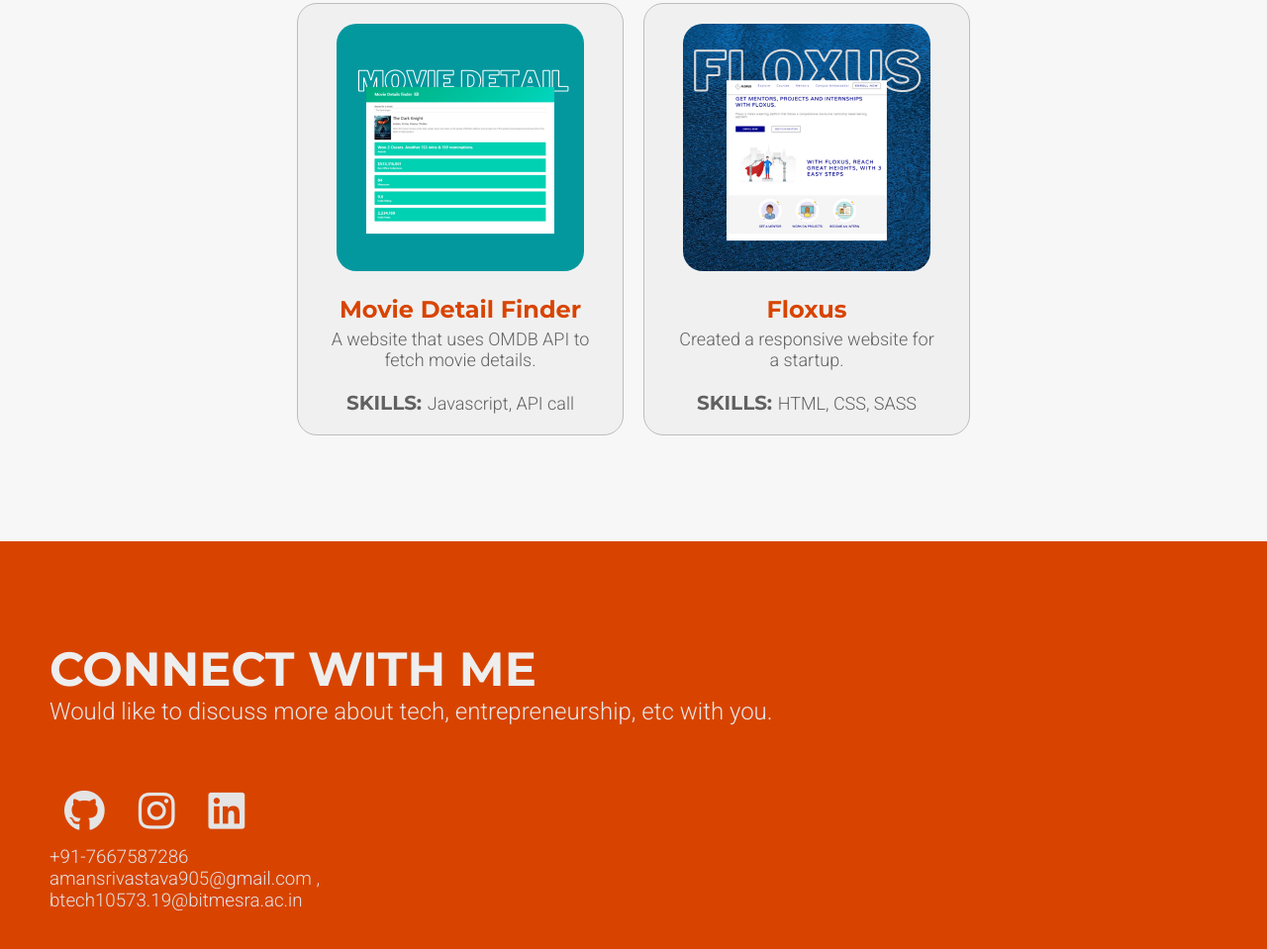
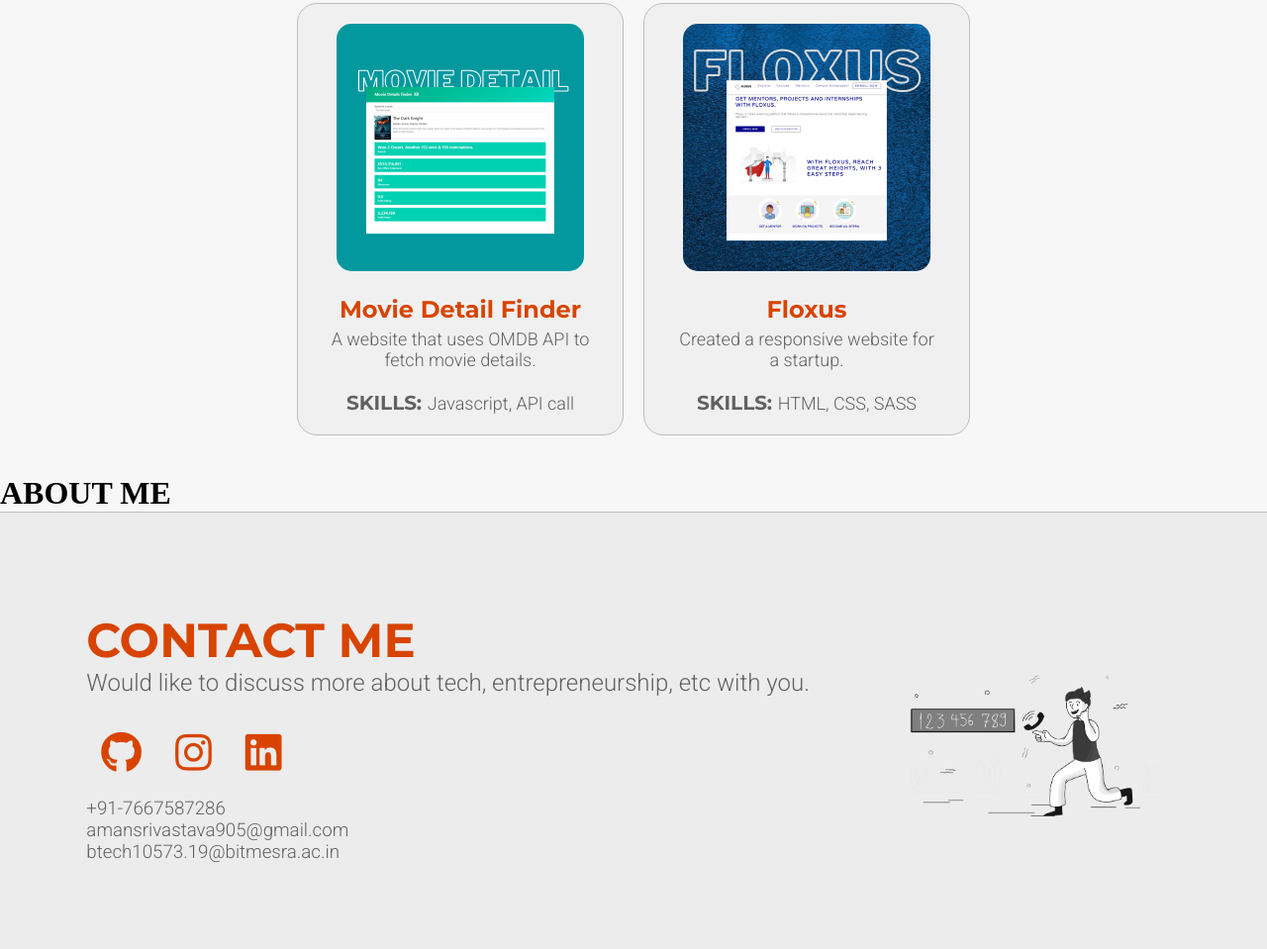
Before and after one commit to amansrivastava905/amansrivastava905, a plain HTML site: page index.html in a window 1280 px wide. Shown: the part 1469-2428 px from the top of the page at 99% size. Drawn offline with Linux system fonts and the light colour scheme.

Commit message:
Signed-off-by: Aman Srivastava <amansrivastava905@gmail.com>

```diff
--- a/index.html
+++ b/index.html
@@ -150,10 +150,18 @@
 
     <!-- about section, have educational qualifications, about personality, aspirations, future goals etc -->
 
+    <div class="about-container">
+        <h1>ABOUT ME</h1>
+    </div>
+
+
+
+
     <!-- contact section- social icons, email -->
 
     <div class="contact-container" id="contact">
-        <h1>CONNECT WITH ME</h1>
+        <div class="content">
+            <h1>CONTACT ME</h1>
         <p>Would like to discuss more about tech, entrepreneurship, etc with you.</p>
         <div class="social">
             <a href="https://github.com/amansrivastava905"><i class="fab fa-github fa-2x"></i></a>
@@ -163,7 +171,11 @@
         </div>
         <div class="contact">
             <h3>+91-7667587286</h3>
-            <h3> amansrivastava905@gmail.com , <br> btech10573.19@bitmesra.ac.in</h3>
+            <h3>amansrivastava905@gmail.com<br>btech10573.19@bitmesra.ac.in</h3>
+        </div>
+        </div>
+        <div class="image">
+            <img src="images/contact.png" alt="contact me">
         </div>
     </div>
 
--- a/style.scss
+++ b/style.scss
@@ -58,6 +58,10 @@ nav{
                 background-color:$background-contrast;
                 color:$nav-hover-color;
                 transition: color 0.4s;
+            }
+
+            span{
+                font-size: 16px;
             }
         }
     }
@@ -336,7 +340,6 @@ nav{
 
 
 .project-container{
-    min-height: 100vh;
     padding:100px 50px 20px 50px;
     @media screen and (max-width:560px){
         padding: 100px 20px 20px 20px;
@@ -388,7 +391,7 @@ nav{
                     text-align: center;
                     img{
                         width:250px;
-                        border-radius: 20px;
+                        border-radius: 15px;
                         display: inline-block;
                         @media screen and (max-width:500px) {
                             width:200px;
@@ -439,37 +442,43 @@ nav{
 .contact-container{
     padding:100px 50px;
     @media screen and (max-width:560px){
-        padding: 100px 20px 50px 20px;
+        padding: 100px 20px 20px 20px;
     }
-    background-color: $heading-color;
+    background-color:rgb(236, 236, 236);
+    border-top: 1px solid rgb(189, 189, 189);
+    display: flex;
+    flex-wrap: wrap;
+    justify-content: space-around;
     h1{
         font-size: 48px;
         font-family: $heading-font;
-        color:rgb(238, 238, 238);
+        color:$heading-color;
         @media screen and (max-width:460px) {
             font-size: 32px;
         }
     }
     p{
         font-family: $content-font;
-        color: rgb(231, 231, 231);
+        color:$content-color;
         font-size: 24px;
-        padding-bottom: 50px;
+        padding-bottom: 20px;
         @media screen and (max-width:460px) {
             font-size: 18px;
-            padding-bottom: 20px;
+            padding-bottom: 15px;
         }
     }
 
     .social{
+        padding-bottom: 10px;
 
         a{
            i{
                padding:15px;
                font-size: 42px;
-               color:rgb(228, 228, 228);
+               color:$heading-color;
                &:hover{
-                   background-color: rgba(0,0,0,0.1);
+                   color:rgb(97, 97, 97);
+                   background-color: rgba(0,0,0,0.05);
                    border-radius: 50%;
                }
            }
@@ -478,9 +487,17 @@ nav{
 
     .contact{
         font-family: $content-font;
-        color:rgb(228, 228, 228);
+        color:$content-color;
         h3{
             font-weight: lighter;
         }
     }
+
+    .image{
+        text-align: right;
+        img{
+            display: inline-block;
+            width:300px;
+        }
+    }
 }
```
Also changed, not shown: images/contact.png (added), style.css, 1 other file.
